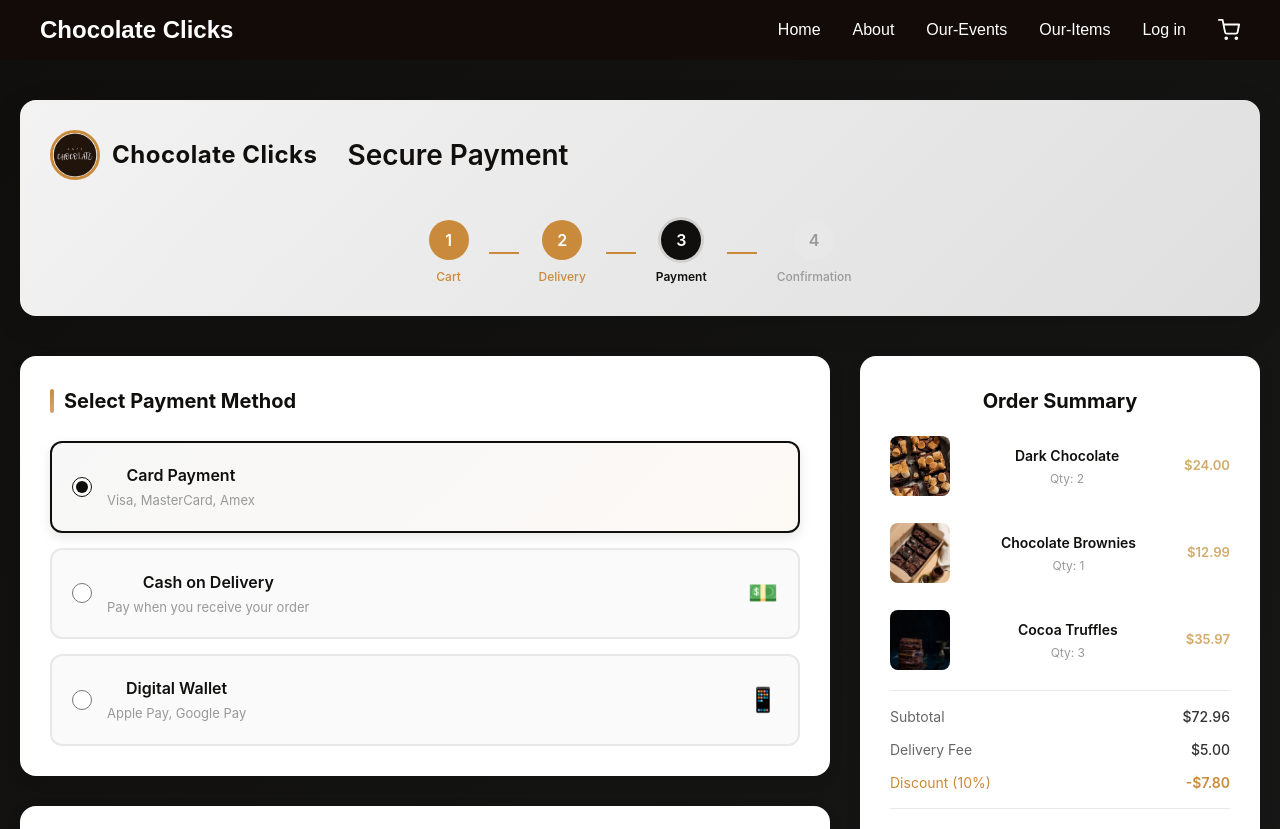
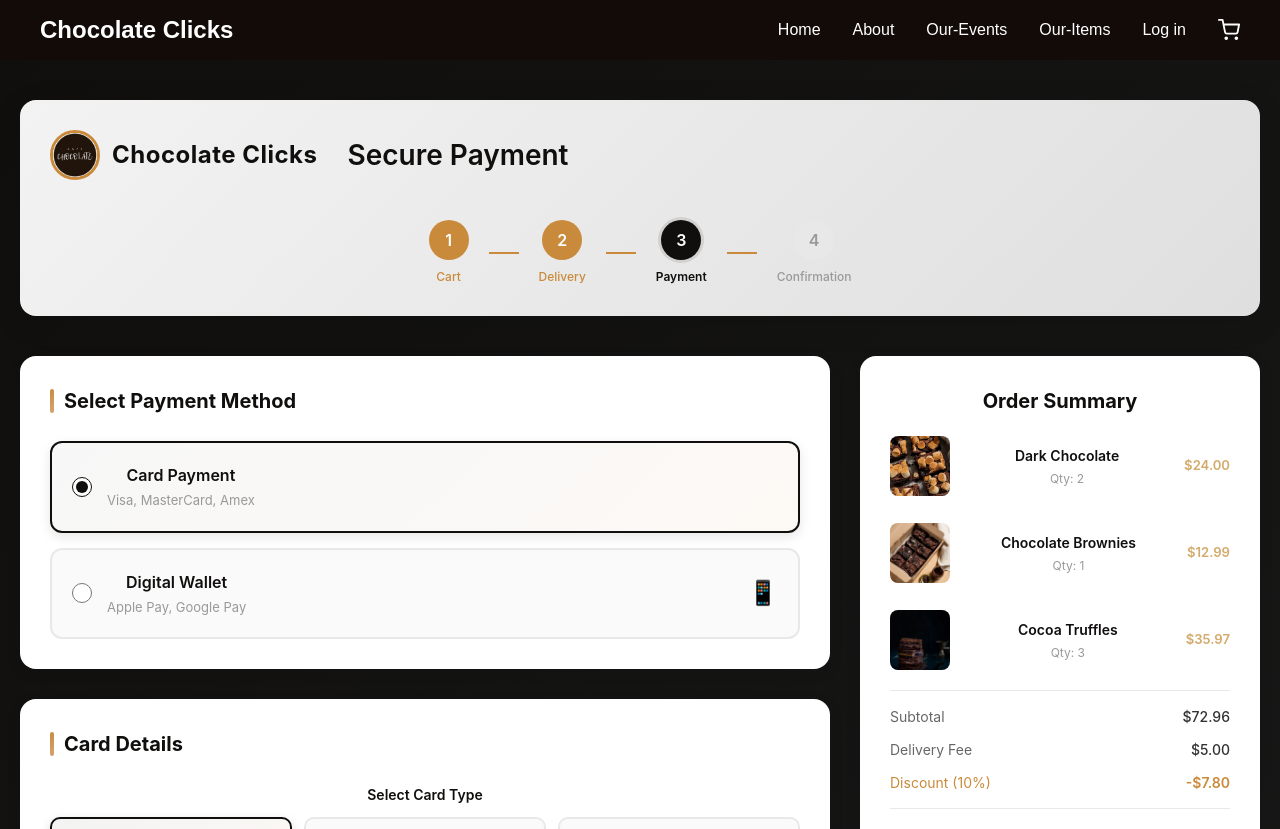
Before and after one commit to tanuri2002/chocolate-clicks-web, a React (Vite) app: page /my-payment in a window 1280 px wide. Shown: the top 829 px of the page. Built offline with nearby package versions, Linux system fonts and the light colour scheme; no server answers; a web font is replaced by a local one.

Commit message:
Removed cash on delivery

```diff
--- a/src/assets/frontend/Payment.jsx
+++ b/src/assets/frontend/Payment.jsx
@@ -87,27 +87,6 @@ export default function Payment() {
                     <p>Visa, MasterCard, Amex</p>
                   </div>
                 </div>
-              </div>
-
-              {/* Cash on Delivery */}
-              <div
-                className={`payment-method-card ${selectedPayment === "cash" ? "active" : ""}`}
-                onClick={() => setSelectedPayment("cash")}
-              >
-                <div className="method-header">
-                  <input
-                    type="radio"
-                    name="payment"
-                    value="cash"
-                    checked={selectedPayment === "cash"}
-                    onChange={(e) => setSelectedPayment(e.target.value)}
-                  />
-                  <div className="method-info">
-                    <h4>Cash on Delivery</h4>
-                    <p>Pay when you receive your order</p>
-                  </div>
-                </div>
-                <span className="icon">💵</span>
               </div>
 
               {/* Digital Wallet */}
```
